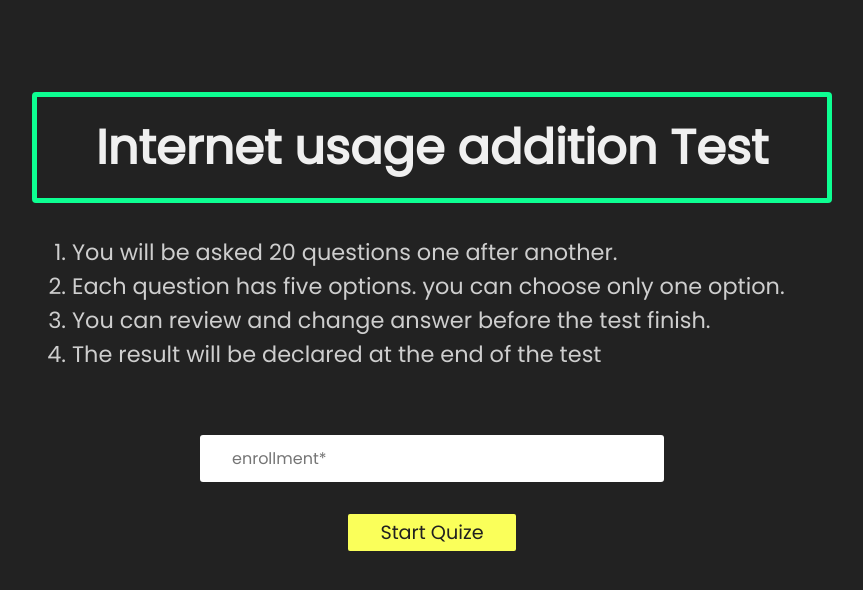
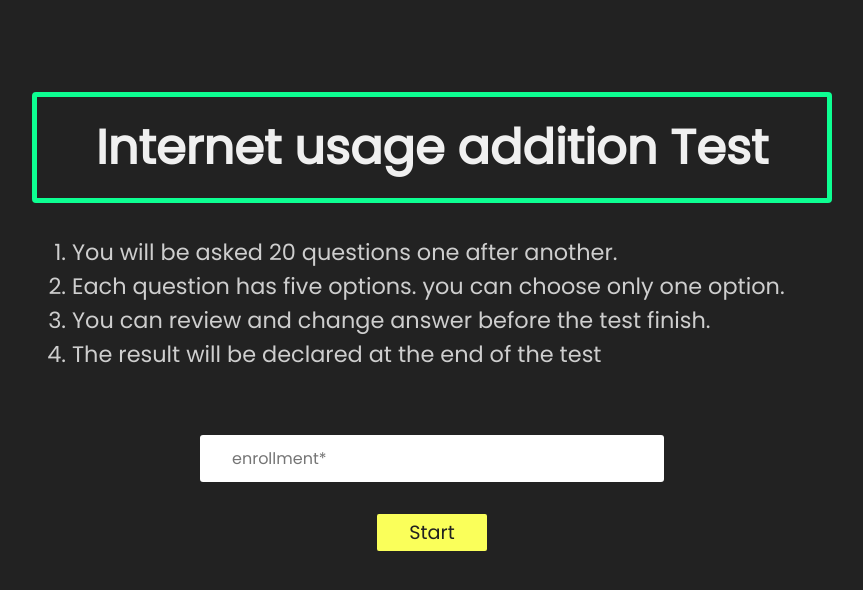
Before and after one commit to Ray-linux/quiz-client, a React (Vite) app: page / in a window 1280 px wide. Shown: the top 590 px of the page, without its empty margins (208-1071 px from the left). Built offline with nearby package versions, Linux system fonts and the light colour scheme.

Commit message:
bug fix3

```diff
--- a/src/components/main/Main.jsx
+++ b/src/components/main/Main.jsx
@@ -77,7 +77,7 @@ function Main() {
       <div className="start">
         {start ? (
           <Link className="btn" to={"quiz"} onClick={() => startQuiz()}>
-            Start Quize
+            Start
           </Link>
         ) : (
           <p className="time-display">
--- a/src/components/result/Result.jsx
+++ b/src/components/result/Result.jsx
@@ -89,7 +89,7 @@ function Result() {
   };
   return (
     <div className="container">
-      <h1 className="title text-light">Aptitude Test</h1>
+      <h1 className="title text-light">Internet usage addition Test</h1>
       {isDisclosed ? (
         <div className="result flex-center">
           <div className="flex">
```
